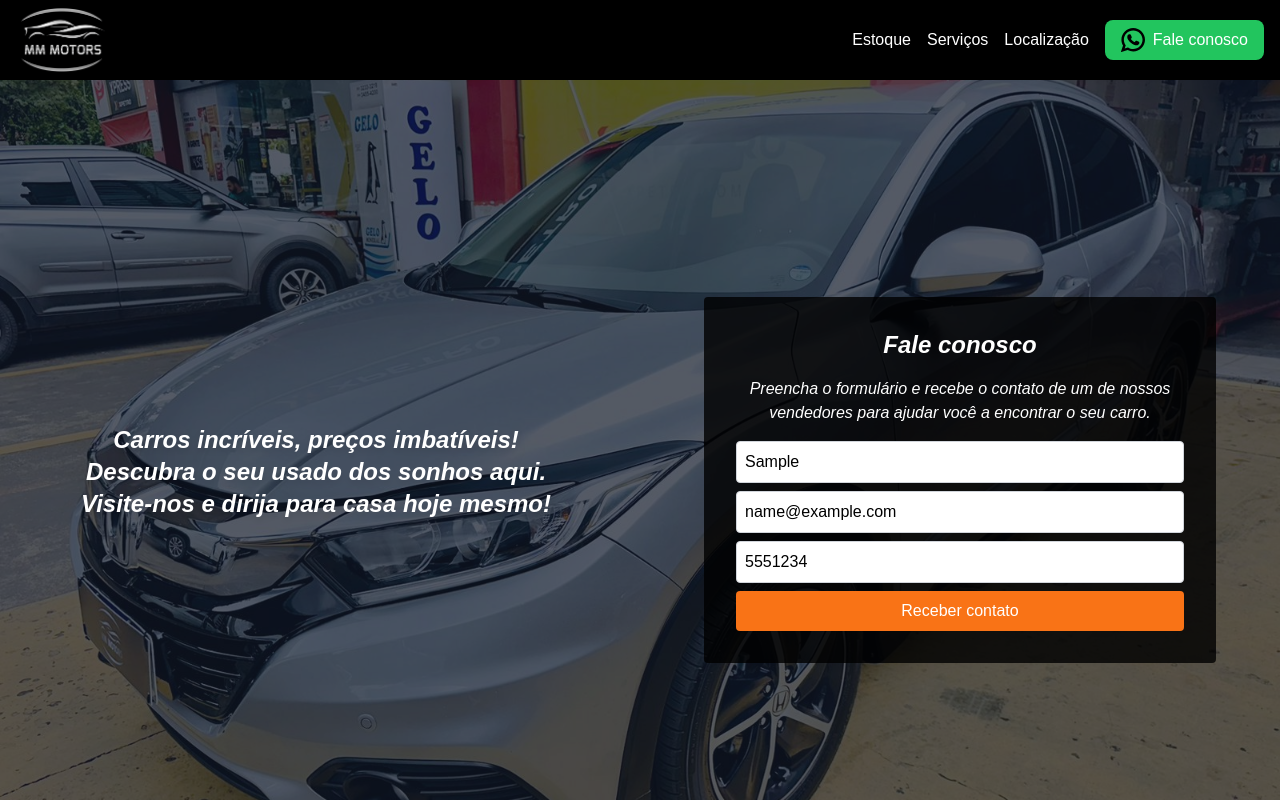
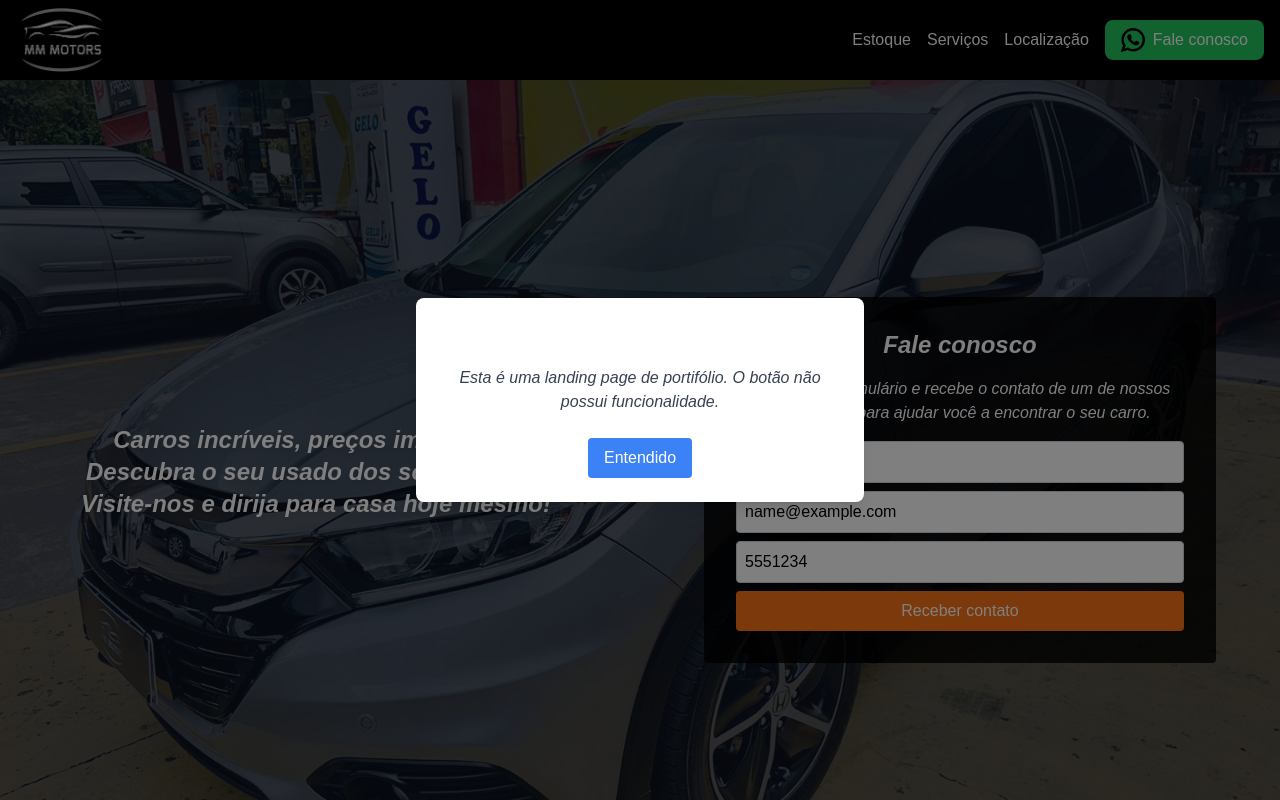
Before and after one commit to Drufontael/carshop-LP, a React (Create React App) app: page / in a window 1280 px wide. Both pictures are taken after typing "Sample", "name@example.com", "5551234" into the empty fields and a click on the button "Receber contato". Shown: the top 800 px of the page. Built offline with nearby package versions, Linux system fonts and the light colour scheme.

Commit message:
:sparkles: feat: Criado Alert padronizado

```diff
--- /dev/null
+++ b/src/components/CustomAlert.tsx
@@ -0,0 +1,25 @@
+import React from 'react';
+
+interface CustomAlertProps {
+  message: string;
+  onClose: () => void;
+}
+
+const CustomAlert: React.FC<CustomAlertProps> = ({ message, onClose }) => {
+  return (
+    <div className="fixed inset-0 flex items-center justify-center z-50 bg-black bg-opacity-50">
+      <div className="bg-white p-6 rounded-lg shadow-lg text-center max-w-md">
+        <h3 className="text-xl font-bold mb-4">Portfólio</h3>
+        <p className="text-gray-700 mb-6">{message}</p>
+        <button
+          className="px-4 py-2 bg-blue-500 text-white rounded hover:bg-blue-600 transition-colors"
+          onClick={onClose}
+        >
+          Entendido
+        </button>
+      </div>
+    </div>
+  );
+};
+
+export default CustomAlert;
--- a/src/components/Header.tsx
+++ b/src/components/Header.tsx
@@ -1,7 +1,8 @@
 import React from 'react';
 import { ReactComponent as Icon } from '../assets/images/whatsapp-icon.svg';
 import logo from '../assets/images/logo-mm.png';
-import { Disclosure, DisclosureButton, DisclosurePanel } from '@headlessui/react'; // Componente de menu toggle
+import { Disclosure, DisclosureButton, DisclosurePanel } from '@headlessui/react';
+import contactInfo from '../data/contact.json' // Componente de menu toggle
 
 const Header: React.FC = () => {
   // Definir os links de navegação
@@ -48,7 +49,7 @@ const Header: React.FC = () => {
               <div className="sm:hidden flex items-center space-x-4">
                 {/* Botão WhatsApp simplificado */}
                 <a
-                  href="https://wa.me/5562984471302"
+                  href={contactInfo.socialMedia[0].link}
                   target='_blank'
                   rel='noopener noreferrer'
                   className="p-2 bg-green-500 rounded-full shadow-md hover:bg-green-600 hover:translate-y-0.5 transition-transform">
--- a/src/components/HeroSection.tsx
+++ b/src/components/HeroSection.tsx
@@ -1,14 +1,26 @@
-import React from "react";
+import React, { useState } from "react";
 import { Swiper, SwiperSlide } from "swiper/react";
 import { Autoplay, EffectFade } from "swiper/modules";
 import "swiper/css";
 import "swiper/css/autoplay";
 import "swiper/css/effect-fade";
 import vehicles from "../data/vehicles.json";
+import CustomAlert from "./CustomAlert";
 
 const HeroSection: React.FC = () => {
+  const [isAlertOpen, setIsAlertOpen] = useState(false);
+
+  const openAlert = (e:React.FormEvent) => {
+    e.preventDefault();
+    setIsAlertOpen(true);
+  };
+
+  const closeAlert = () => {
+    setIsAlertOpen(false);
+  };
+
   return (
-    <section className="relative italic font-poppins h-svh bg-gray-900 text-white">
+    <section className="relative italic font-poppins h-svh bg-gray-900 text-white mb-10">
       <Swiper
         modules={[Autoplay, EffectFade]}
         spaceBetween={0}
@@ -30,11 +42,11 @@ const HeroSection: React.FC = () => {
       </Swiper>
 
       <div className="absolute top-0 left-0 w-full h-full md:flex md:items-center z-10">
-
         <div className="h-1/3 mx-auto text-center content-center max-w-lg z-10">
-            <p className="drop-shadow-lg text-2xl font-bold mb-4 mr-2">
-            Carros incríveis, preços imbatíveis! Descubra o seu usado dos sonhos aqui. Visite-nos e dirija para casa hoje mesmo!
-            </p>
+          <p className="drop-shadow-lg text-2xl font-bold mb-4 mr-2">
+            Carros incríveis, preços imbatíveis! Descubra o seu usado dos sonhos
+            aqui. Visite-nos e dirija para casa hoje mesmo!
+          </p>
         </div>
 
         <div className="bg-black bg-opacity-80 max-w-lg mx-auto p-8 rounded">
@@ -42,12 +54,13 @@ const HeroSection: React.FC = () => {
             Fale conosco
           </h2>
           <p className="text-center mb-4">
-            Preencha o formulário e recebe o contato de um de nossos
-            vendedores para ajudar você a encontrar o seu carro.
+            Preencha o formulário e recebe o contato de um de nossos vendedores
+            para ajudar você a encontrar o seu carro.
           </p>
           <form
-          className="flex flex-col text-black items-center"
-          onSubmit={(e) => {alert("Aguarde nosso contato"); e.preventDefault();}}>
+            className="flex flex-col text-black items-center"
+            onSubmit={openAlert}
+          >
             <input
               type="text"
               placeholder="Nome"
@@ -73,6 +86,12 @@ const HeroSection: React.FC = () => {
           </form>
         </div>
       </div>
+      {isAlertOpen && (
+        <CustomAlert
+          message="Esta é uma landing page de portifólio. O botão não possui funcionalidade."
+          onClose={closeAlert}
+        />
+      )}
     </section>
   );
 };
--- a/src/components/InventorySection.tsx
+++ b/src/components/InventorySection.tsx
@@ -8,11 +8,13 @@ import "../index.css";
 import VehicleCard from "./VehicleCard";
 import { Vehicle } from "../types/types";
 import vehicles from "../data/vehicles.json";
+import CustomAlert from "./CustomAlert";
 
 
 
 const InventorySection: React.FC = () => {
   const [selectedVehicle, setSelectedVehicle] = useState<Vehicle | null>(null);
+  const [isAlertOpen, setIsAlertOpen] = useState(false);
 
   const openModal = (vehicle: Vehicle) => {
     setSelectedVehicle(vehicle);
@@ -22,10 +24,18 @@ const InventorySection: React.FC = () => {
     setSelectedVehicle(null);
   };
 
+  const openAlert = () => {
+    setIsAlertOpen(true);
+  };
+
+  const closeAlert = () => {
+    setIsAlertOpen(false);
+  };
+
   return (
     <section
       id="estoque"
-      className="px-4 py-8 bg-gray-900 font-poppins text-white"
+      className="px-4 py-8 bg-gray-900 font-poppins text-white mb-10"
     >
       <h2 className="text-2xl font-bold text-center mb-8">
         Escolha Seu Automóvel
@@ -50,7 +60,11 @@ const InventorySection: React.FC = () => {
       >
         {vehicles.map((vehicle, index) => (
           <SwiperSlide key={index}>
-            <VehicleCard vehicle={vehicle} onInfoClick={openModal} />
+            <VehicleCard
+            vehicle={vehicle}
+            onInfoClick={openModal}
+            onContactClick={openAlert}
+            />
           </SwiperSlide>
         ))}
       </Swiper>
@@ -95,6 +109,12 @@ const InventorySection: React.FC = () => {
 
         </div>
       )}
+      {isAlertOpen && (
+        <CustomAlert
+          message="Esta é uma landing page de portfólio. O botão não possui funcionalidade."
+          onClose={closeAlert}
+        />
+      )}
     </section>
   );
 };
--- a/src/components/VehicleCard.tsx
+++ b/src/components/VehicleCard.tsx
@@ -7,9 +7,10 @@ import { transform } from 'typescript';
 interface VehicleCardProps {
   vehicle: Vehicle;
   onInfoClick: (vehicle: Vehicle) => void;
+  onContactClick: () => void;
 }
 
-const VehicleCard: React.FC<VehicleCardProps> = ({ vehicle, onInfoClick }) => {
+const VehicleCard: React.FC<VehicleCardProps> = ({ vehicle, onInfoClick, onContactClick }) => {
 
 
   return (
@@ -43,7 +44,7 @@ const VehicleCard: React.FC<VehicleCardProps> = ({ vehicle, onInfoClick }) => {
           <button className="bg-blue-500 text-white px-3 py-1 rounded hover:bg-blue-600 transition-colors" onClick={() => onInfoClick(vehicle)}>
             Info
           </button>
-          <button className="bg-green-500 text-white px-3 py-1 rounded hover:bg-green-600 transition-colors">
+          <button className="bg-green-500 text-white px-3 py-1 rounded hover:bg-green-600 transition-colors" onClick={() => onContactClick()}>
             Contato
           </button>
         </div>
```
